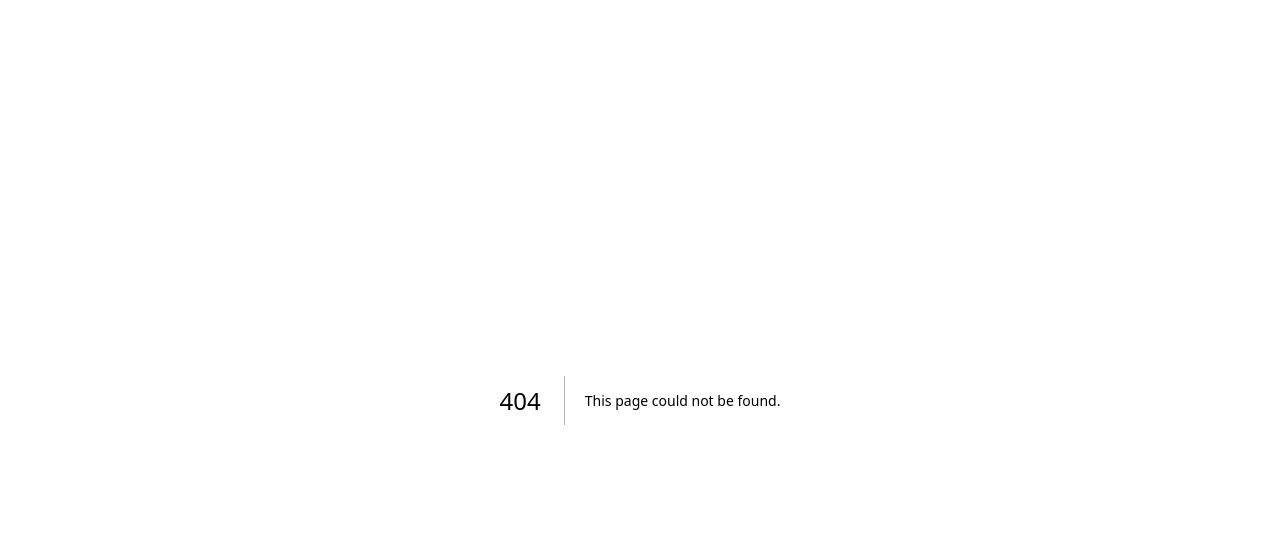
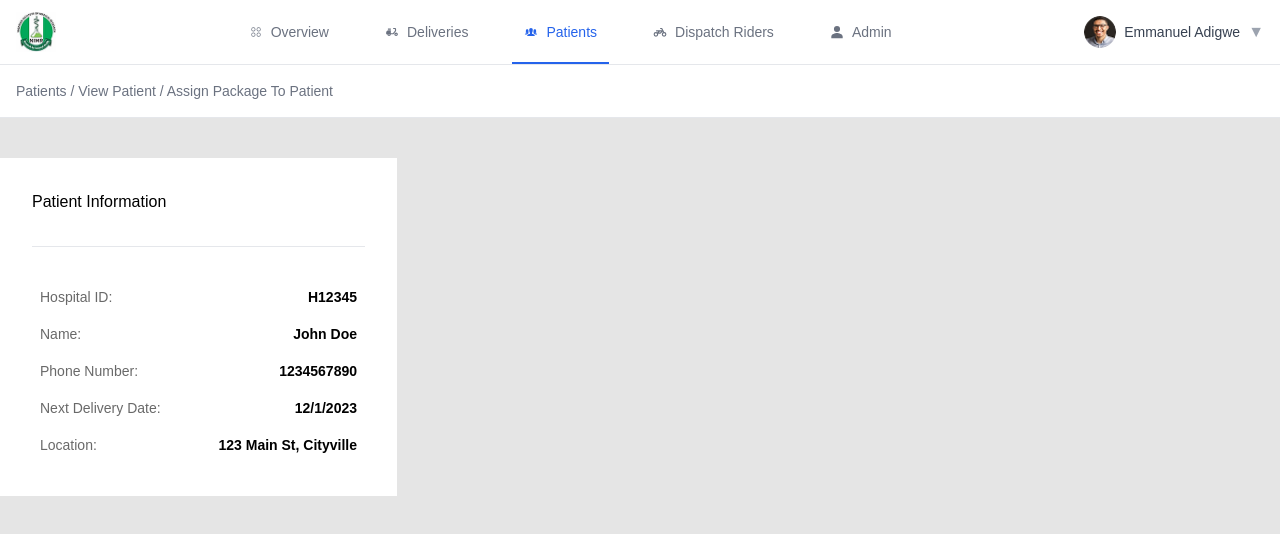
Before and after one commit to NiyonkuruEsther/frontend-assessment, a Next.js app: page /patients/view-patient/assign-package-to-patient in a window 1280 px wide. Before the commit this address had no page. Shown: the top 534 px of the page. Built offline with nearby package versions, Linux system fonts and the light colour scheme.

Commit message:
fix heading url

```diff
--- a/src/components/PatientInfo.tsx
+++ b/src/components/PatientInfo.tsx
@@ -29,7 +29,7 @@ const PatientInfo: React.FC<PatientInfoProps> = ({ patientData }) => {
   };
 
   return (
-    <div className="font-gilroy py-8 w-fit px-8">
+    <div className="font-gilroy py-8 w-fit px-8 bg-white">
       <h1 className="font-medium pb-8 border-b text-[16px] border-gray-200">Patient Information</h1>
       <div className="w-fit text-[14px] pt-8">
         {keys.map(key =>
--- a/src/components/Popup.tsx
+++ b/src/components/Popup.tsx
@@ -1,6 +1,6 @@
 "use client";
 import React from "react";
-import Button from "./Button";
+import Button from "./shared/Button";
 
 interface PopupProps {
   title: string;
@@ -26,7 +26,10 @@ const Popup: React.FC<PopupProps> = ({ title, package_number, owner_name }) => {
           >
             No, Go Back
           </Button>
-          <Button variant="blue" onClick={() => alert("Blue Button Clicked!")}>
+          <Button
+            variant="filled"
+            onClick={() => alert("Blue Button Clicked!")}
+          >
             Yes, assign package
           </Button>
         </div>
--- a/src/components/layouts/MainLayout.tsx
+++ b/src/components/layouts/MainLayout.tsx
@@ -48,7 +48,7 @@ export default function MainLayout({
         <header className="bg-white">
           <MainNav />
         </header>
-        <div className="flex justify-between">
+        <div className="flex max-w-7xl mx-auto justify-between">
           {pathname.includes("assign-package")
             ? <PatientInfo patientData={patientData} />
             : <SideContentMainContentLayout
--- a/src/components/navbar/index.tsx
+++ b/src/components/navbar/index.tsx
@@ -36,28 +36,40 @@ const navItems: NavItem[] = [
 
 export default function MainNav() {
   const pathname = usePathname();
-  const [breadcrumb, setBreadcrumb] = useState("");
+  const [headingUrl, setheadingUrl] = useState("");
   const [nextDeliveryInfo, setNextDeliveryInfo] = useState<string | null>(null);
   const router = useRouter();
 
   useEffect(
     () => {
       const paths = pathname.split("/").filter(Boolean);
-      if (paths.length > 1) {
-        setBreadcrumb(
-          `${paths[0].charAt(0).toUpperCase() +
-            paths[0].slice(1)} / ${paths[1]
+
+      if (paths.length >= 1) {
+        // Start with the first path segment
+        let formattedUrl = paths[0].charAt(0).toUpperCase() + paths[0].slice(1);
+
+        // Add each subsequent path segment with proper formatting
+        for (let i = 1; i < paths.length; i++) {
+          const formattedSegment = paths[i]
             .split("-")
             .map(word => word.charAt(0).toUpperCase() + word.slice(1))
-            .join(" ")}`
-        );
+            .join(" ");
+
+          formattedUrl += ` / ${formattedSegment}`;
+        }
+
+        setheadingUrl(formattedUrl);
       } else {
-        setBreadcrumb("");
+        setheadingUrl("");
       }
 
       console.log(pathname);
 
-      if (pathname.includes("/patients/") && pathname.includes("view")) {
+      if (
+        pathname.includes("/patients/") &&
+        pathname.includes("view") &&
+        !pathname.includes("assign")
+      ) {
         setNextDeliveryInfo(
           "Patient's next delivery date is 14th November 2020, in 2 days"
         );
@@ -134,9 +146,9 @@ export default function MainNav() {
         <hr className="w-screen" />
 
         <div className=" max-w-7xl px-4  mx-auto  flex items-center justify-between py-4">
-          {breadcrumb &&
+          {headingUrl &&
             <div className="text-sm text-gray-500">
-              {breadcrumb}
+              {headingUrl}
             </div>}
           {nextDeliveryInfo &&
             <div className="flex items-center justify-between">
@@ -145,7 +157,8 @@ export default function MainNav() {
               </span>
               <div>
                 <Button
-                  onClick={() => router.push(`/patients/assign-package`)}
+                  onClick={() =>
+                    router.push(`/patients/view-patient/assign-package-to-patient`)}
                   variant="filled"
                 >
                   Assign Package to Patient
```
Also changed, not shown: src/app/patients/view-patient/assign-package-to-patient/page.tsx (renamed from src/app/patients/assign-package/page.tsx).
